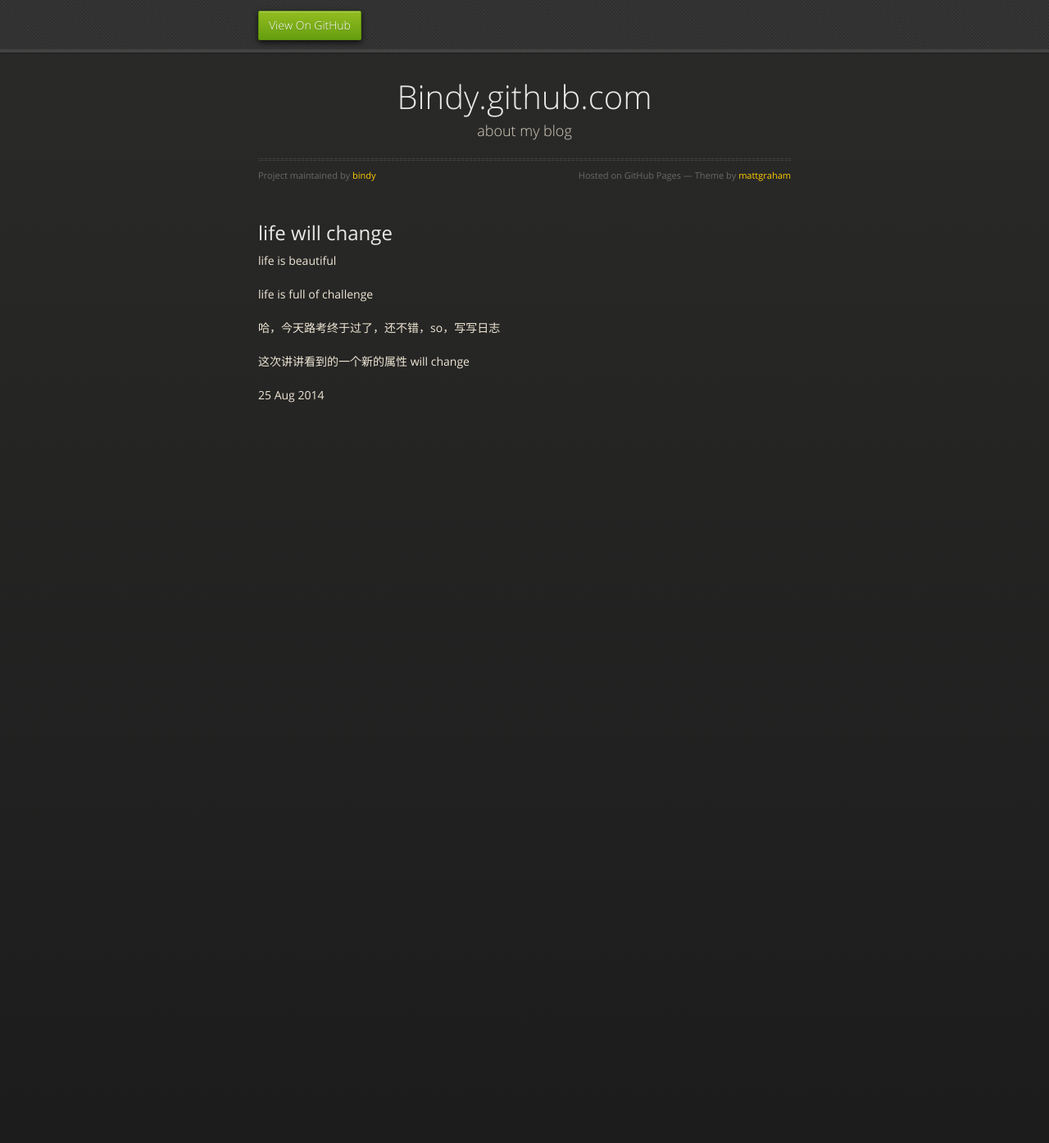
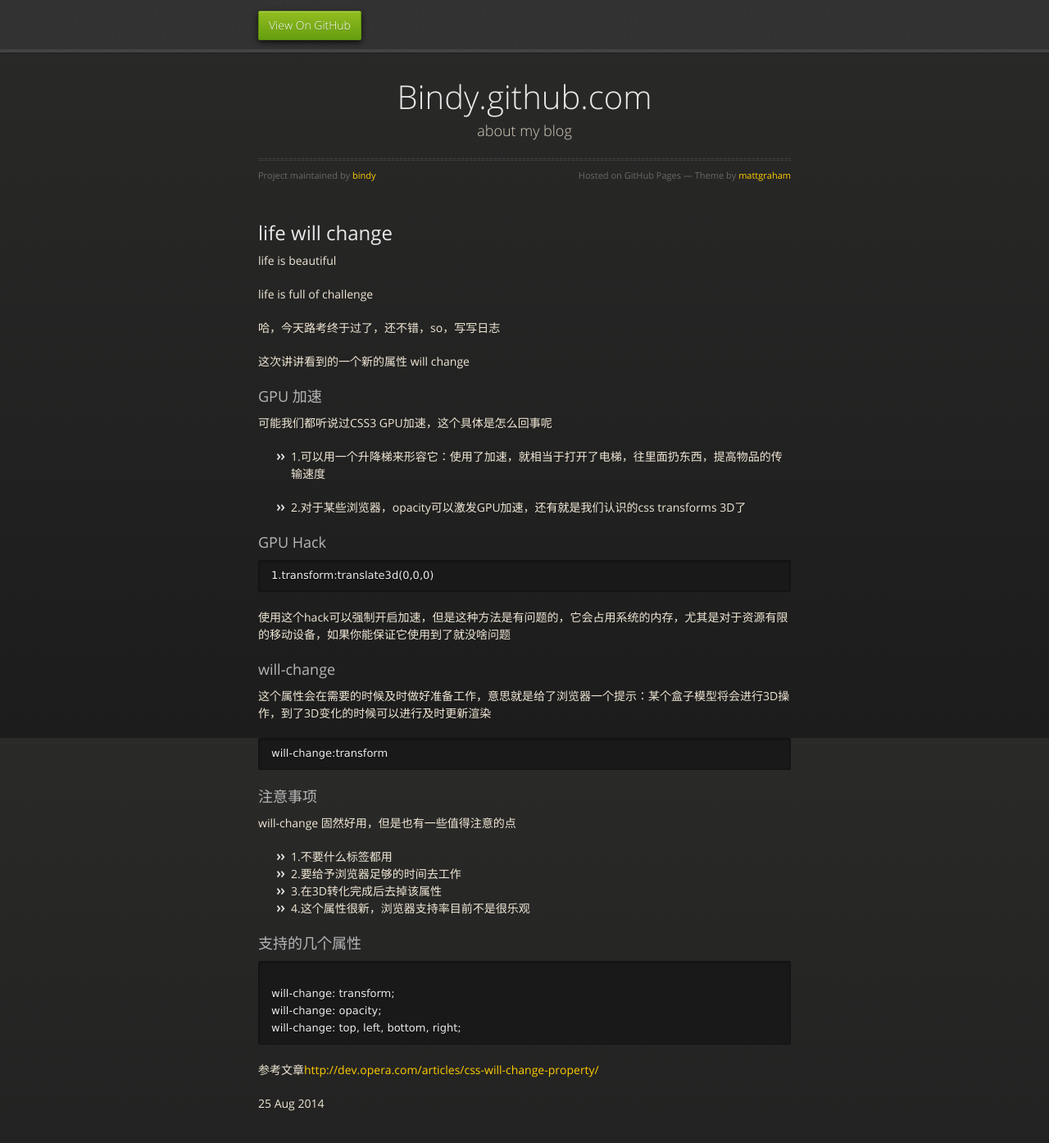
Before and after one commit to bindy/bindy.github.com, a Jekyll site: the page built from _posts/2014-08-25-will-change.html, in a window 1280 px wide and 1400 px high. Shown: the top 1394 px of the window at 82% size. Built offline with Jekyll 4.4.1, drawn with Linux system fonts in a browser that asks for light colours; nearby versions of some CDN libraries.

Commit message:
post complete

```diff
--- a/_posts/2014-08-25-will-change.html
+++ b/_posts/2014-08-25-will-change.html
@@ -8,4 +8,35 @@ title: life will change
 <p>哈，今天路考终于过了，还不错，so，写写日志</p>
 <p>这次讲讲看到的一个新的属性 will change</p>
 
+<h3>GPU 加速</h3>
+<p>可能我们都听说过CSS3 GPU加速，这个具体是怎么回事呢</p>
+<ul>
+  <li><p>1.可以用一个升降梯来形容它：使用了加速，就相当于打开了电梯，往里面扔东西，提高物品的传输速度</p</li>
+  <li><p>2.对于某些浏览器，opacity可以激发GPU加速，还有就是我们认识的css transforms 3D了</p></li>
+</ul>
+
+<h3>GPU Hack</h3>
+<pre><code>1.transform:translate3d(0,0,0)</code></pre>
+<p>使用这个hack可以强制开启加速，但是这种方法是有问题的，它会占用系统的内存，尤其是对于资源有限的移动设备，如果你能保证它使用到了就没啥问题</p>
+
+<h3>will-change</h3>
+<p>这个属性会在需要的时候及时做好准备工作，意思就是给了浏览器一个提示：某个盒子模型将会进行3D操作，到了3D变化的时候可以进行及时更新渲染</p>
+<pre><code>will-change:transform</code></pre>
+
+<h3>注意事项</h3>
+<p>will-change 固然好用，但是也有一些值得注意的点</p>
+<ul>
+  <li>1.不要什么标签都用</li>
+  <li>2.要给予浏览器足够的时间去工作</li>
+  <li>3.在3D转化完成后去掉该属性</li>
+  <li>4.这个属性很新，浏览器支持率目前不是很乐观</li>
+</ul>
+<h3>支持的几个属性</h3>
+<pre><code>
+will-change: transform;
+will-change: opacity;
+will-change: top, left, bottom, right;
+</code></pre>
+
+<p>参考文章<a href="http://dev.opera.com/articles/css-will-change-property/">http://dev.opera.com/articles/css-will-change-property/</a></p>
 <p>{{ page.date | date_to_string }}</p>
```
